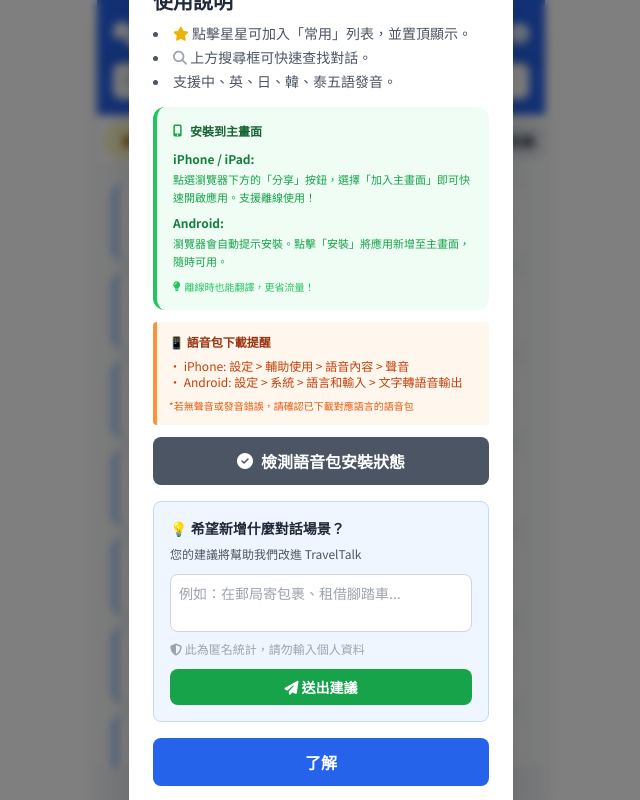
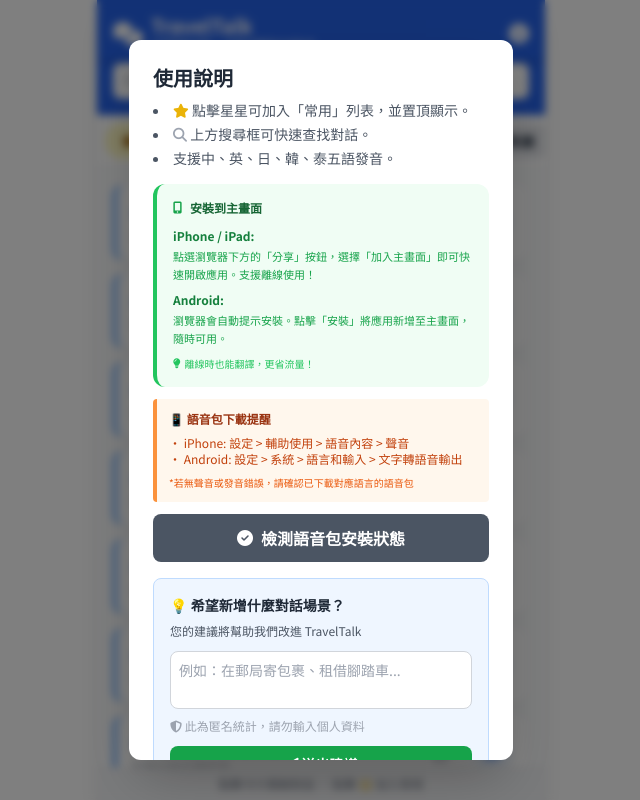
Before and after one commit to calebtestbeta/traveltalk, a plain HTML site: page index.html in a window 1280 px wide. Both pictures are taken after a click on the button 838 px from the left and 33 px from the top of the page. Shown: the whole page, without its empty margins (319-959 px from the left). Drawn offline with nearby package versions, Linux system fonts and the light colour scheme.

Commit message:
update info

```diff
--- a/index.html
+++ b/index.html
@@ -173,7 +173,7 @@
 
     <!-- Info Modal -->
     <div id="info-modal" onclick="if(event.target === this) document.getElementById('info-modal').classList.add('hidden')" class="fixed inset-0 z-50 hidden bg-black/50 flex justify-center items-center p-4 backdrop-blur-sm cursor-pointer">
-        <div class="bg-white rounded-xl p-6 max-w-sm w-full shadow-2xl cursor-auto relative">
+        <div class="bg-white rounded-xl p-6 max-w-sm w-full shadow-2xl cursor-auto relative max-h-[90vh] overflow-y-auto">
             <h3 class="text-xl font-bold text-gray-800 mb-2">使用說明</h3>
             <ul class="list-disc list-inside text-gray-600 text-sm space-y-1 mb-4">
                 <li><i class="fa-solid fa-star text-yellow-500"></i> 點擊星星可加入「常用」列表，並置頂顯示。</li>
```
